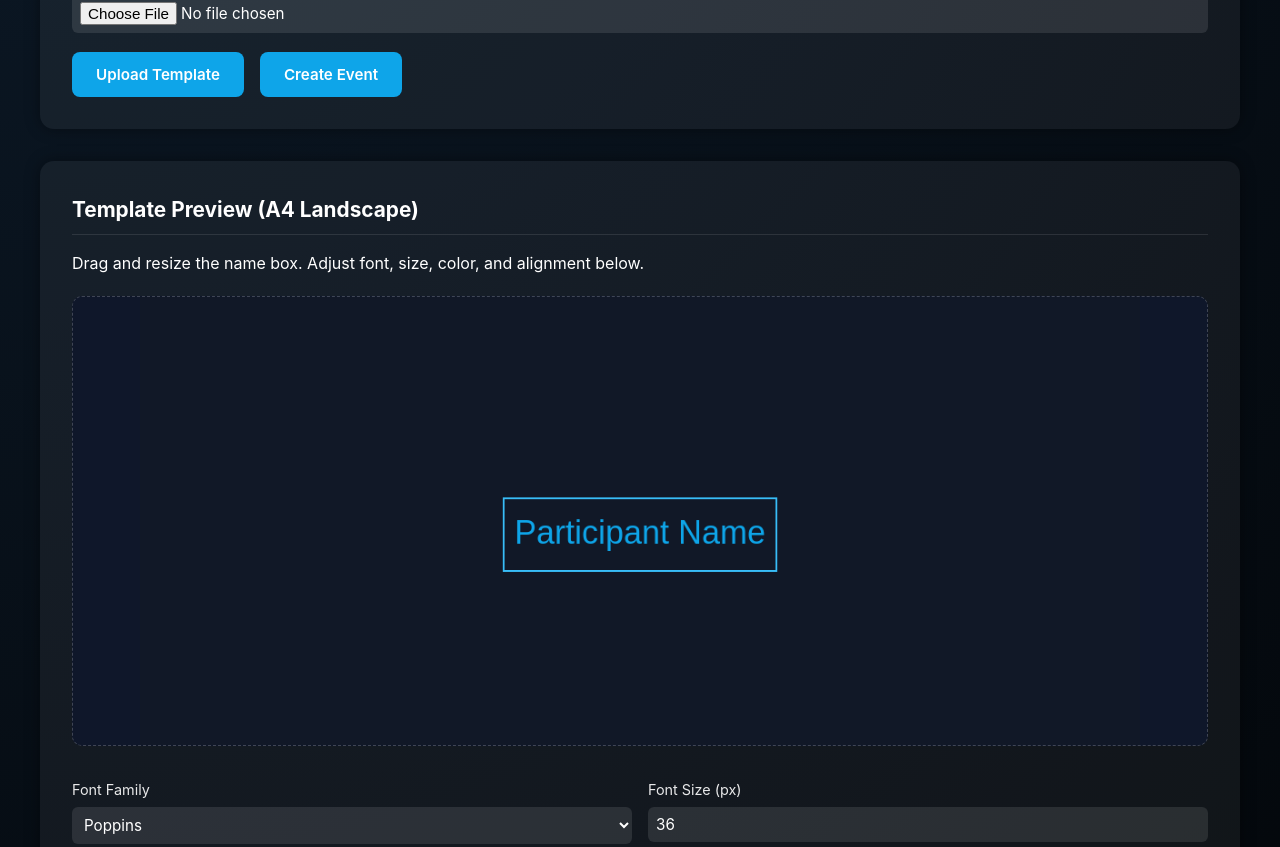
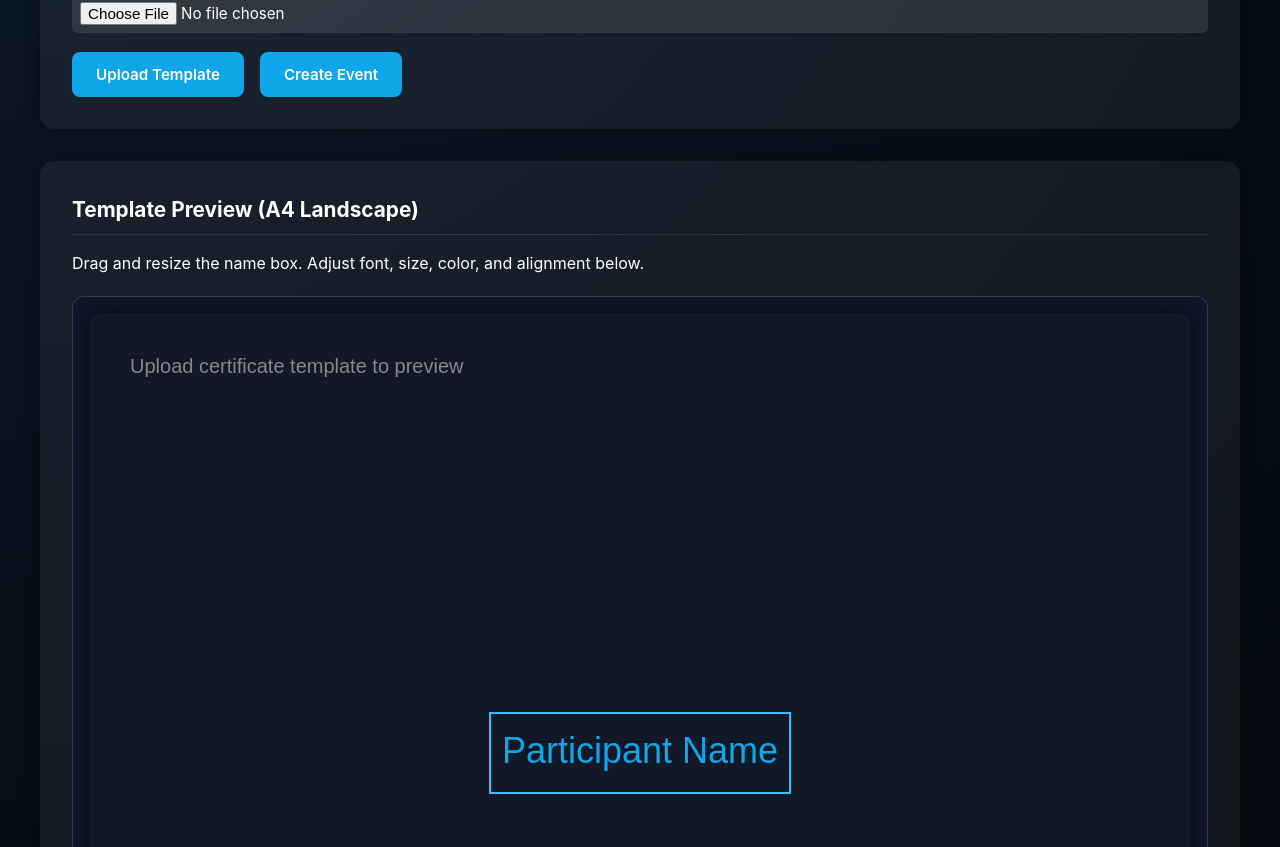
Before and after one commit to ravan8853558/Event-Certificates-Automation, a plain HTML site: page Event-Certificates-Automation/frontend/index.html in a window 1280 px wide. Shown: the part 531-1378 px from the top of the page. Drawn offline with Linux system fonts and the light colour scheme.

Commit message:
Update style.css

```diff
--- a/Event-Certificates-Automation/frontend/style.css
+++ b/Event-Certificates-Automation/frontend/style.css
@@ -1,5 +1,5 @@
 /* ===============================
-   UEM Event Certificates - Final CSS
+   UEM Event Certificates - Final CSS (Preview Fixed for 1100x850)
    =============================== */
 
 * {
@@ -159,27 +159,30 @@ button.danger:hover {
   margin: 0.7rem 0 1rem 0;
 }
 
-/* ===== CANVAS PREVIEW ===== */
+/* ===== FIXED PREVIEW BOX ===== */
 .preview-box {
   position: relative;
-  border: 1px dashed rgba(255, 255, 255, 0.2);
   background: #0f172a;
-  border-radius: 10px;
+  border: 1px solid rgba(255, 255, 255, 0.15);
+  border-radius: 12px;
   margin-top: 1.2rem;
-  overflow: hidden;
   display: flex;
   justify-content: center;
   align-items: center;
-  padding: 0.5rem;
-  max-height: 450px;
+  padding: 1rem;
+  width: 100%;
+  max-width: 100%;
+  overflow: auto;
 }
 
 .preview-box canvas {
   display: block;
-  width: 100%;
-  height: auto;
-  max-width: 1000px;
-  border-radius: 8px;
+  width: 1100px;
+  height: 850px;
+  max-width: 100%;
+  border-radius: 10px;
+  background: #0a1224;
+  box-shadow: 0 0 25px rgba(0, 0, 0, 0.6);
 }
 
 /* ===== STATS ===== */
@@ -228,6 +231,13 @@ footer {
 }
 
 /* ===== RESPONSIVE ===== */
+@media (max-width: 1200px) {
+  .preview-box canvas {
+    width: 100%;
+    height: auto;
+  }
+}
+
 @media (max-width: 900px) {
   header {
     flex-direction: column;
@@ -242,7 +252,7 @@ footer {
     align-items: center;
   }
   .preview-box {
-    max-height: 380px;
+    padding: 0.5rem;
   }
 }
 
```
